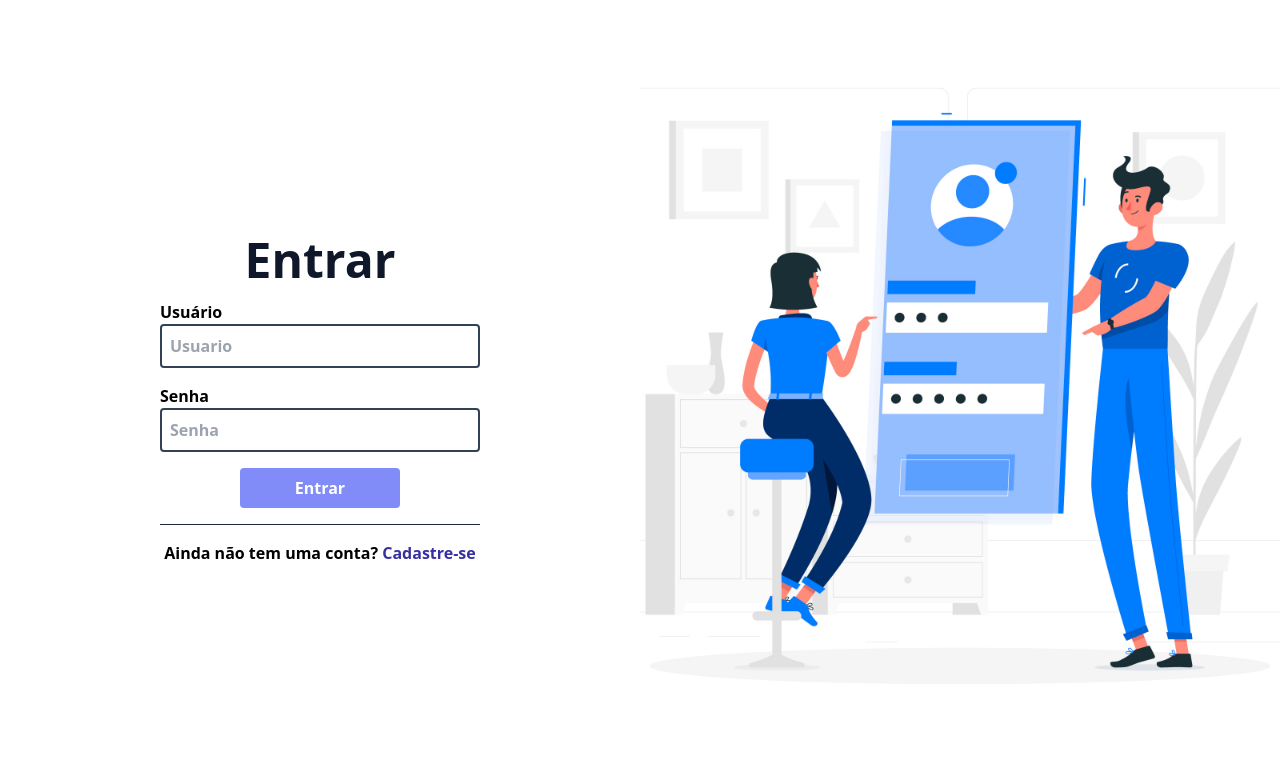
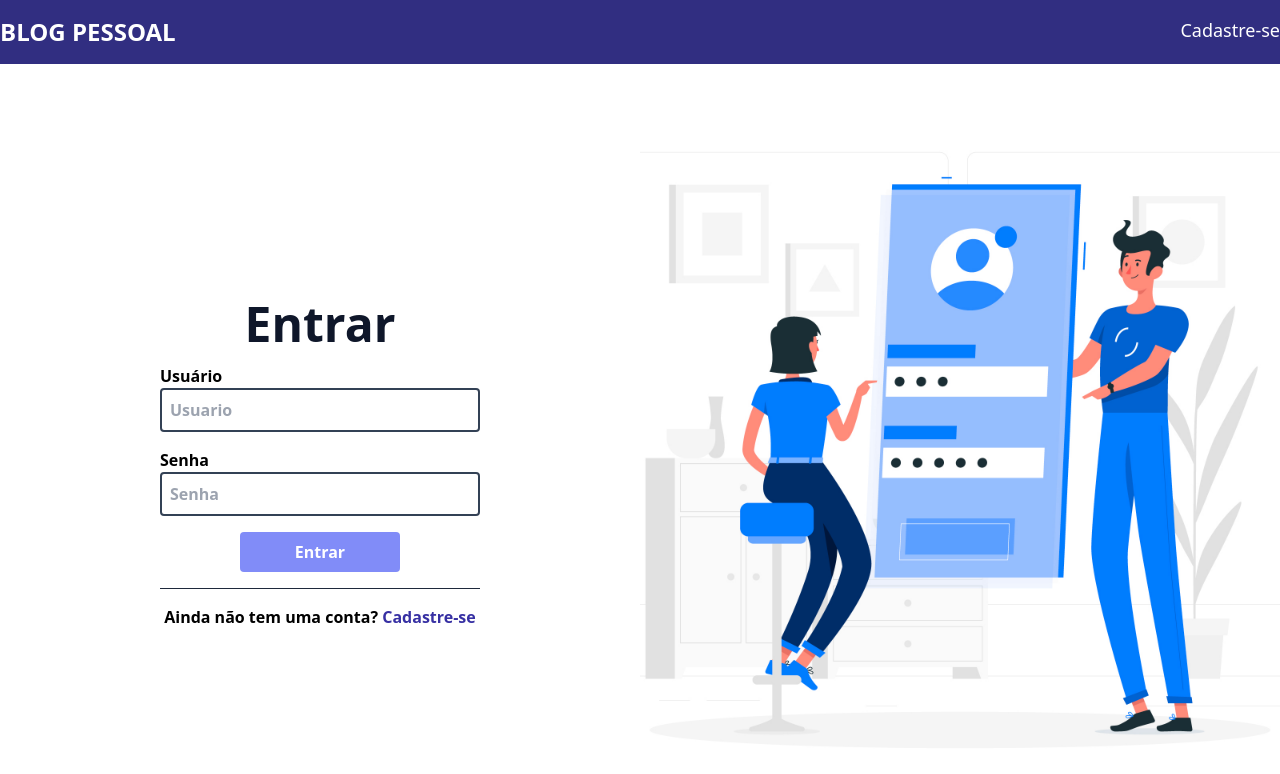
Before and after one commit to AlanEduardoCruz/blog-pessoal-front, a React (Vite) app: page / in a window 1280 px wide. Shown: the top 774 px of the page. Built offline with nearby package versions, Linux system fonts and the light colour scheme; no server answers.

Commit message:
correção deploy

```diff
--- a/src/components/navbar/NavBar.tsx
+++ b/src/components/navbar/NavBar.tsx
@@ -1,7 +1,7 @@
 import { useContext } from 'react'
 import { Link, useNavigate } from 'react-router-dom'
 import { AuthContext } from '../../contexts/AuthContext'
-
+import { toastAlerta } from '../../util/toastAlerta'
 
 function Navbar() {
     let navigate = useNavigate()
@@ -10,24 +10,36 @@ function Navbar() {
 
     function logout() {
         handleLogout()
-        alert('Usuário deslogado com sucesso')
+        toastAlerta('Usuário deslogado com sucesso', 'sucesso')
         navigate('/login')
     }
 
     let navbarComponent
 
-    if(usuario.token !== "") {
+    if (usuario.token !== "") {
         navbarComponent = (
             <div className='w-full bg-indigo-900 text-white flex justify-center py-4'>
                 <div className="container flex justify-between text-lg">
                     <Link to='/home' className='text-2xl font-bold uppercase'>Blog Pessoal</Link>
 
                     <div className='flex gap-4'>
-              <Link to='/postagens' className='hover:underline'>Postagens</Link>
-              <Link to='/temas' className='hover:underline'>Temas</Link>
-              <Link to='/cadastroTema' className='hover:underline'>Cadastrar tema</Link>
-              <Link to='/perfil' className='hover:underline'>Perfil</Link>
-              <Link to='' onClick={logout} className='hover:underline'>Sair</Link>
+                        <Link to='/postagens'>Postagens</Link>
+                        <Link to='/temas'>Temas</Link>
+                        <Link to='/cadastroTema'>Cadastrar tema</Link>
+                        <Link to='/perfil'>Perfil</Link>
+                        <Link to='' onClick={logout}>Sair</Link>
+                    </div>
+                </div>
+            </div>
+        )
+    } else {
+        navbarComponent = (
+            <div className='w-full bg-indigo-900 text-white flex justify-center py-4'>
+                <div className="container flex justify-between text-lg">
+                    <Link to='' className='text-2xl font-bold uppercase'>Blog Pessoal</Link>
+
+                    <div className='flex gap-4'>
+                        <Link to='/cadastro'>Cadastre-se</Link>
                     </div>
                 </div>
             </div>
```
Lines whose indentation alone changed are shown as unchanged.
